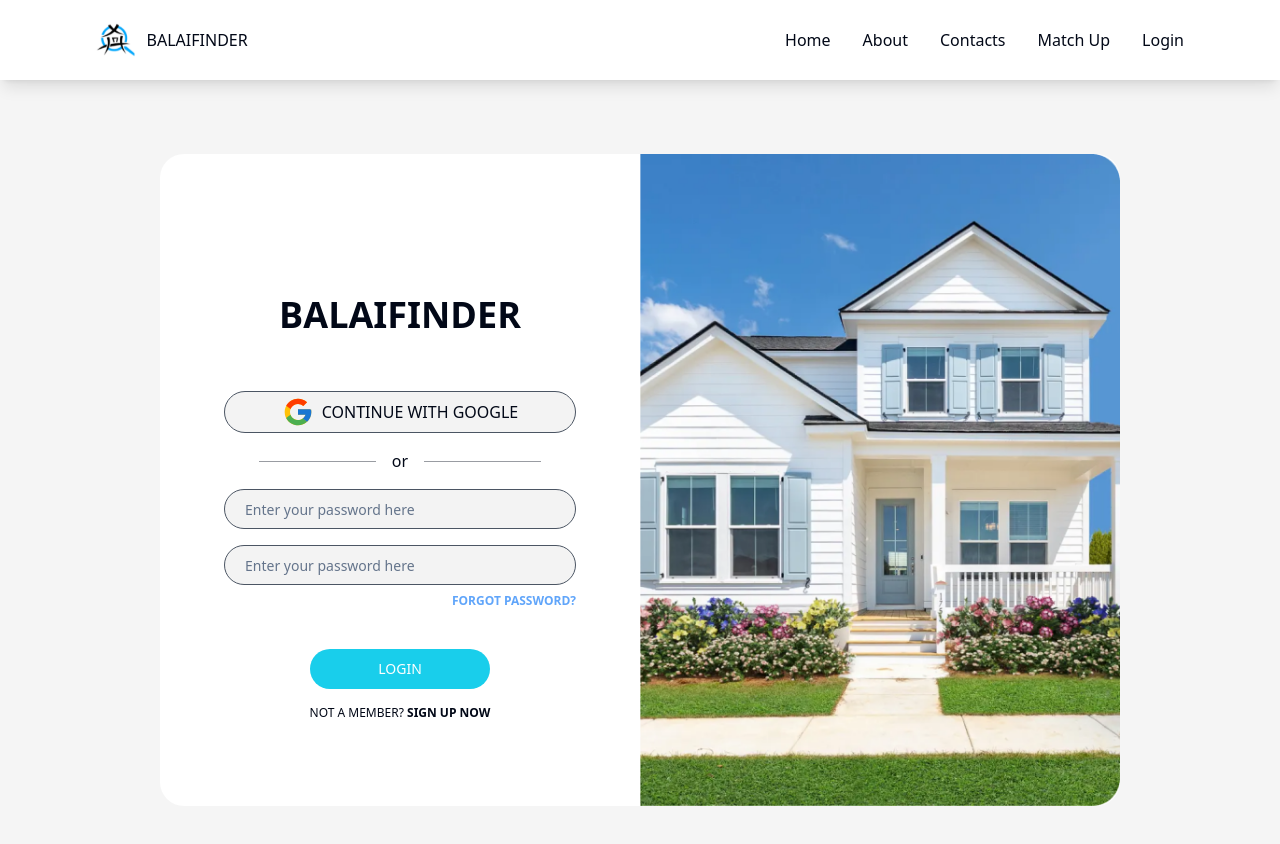
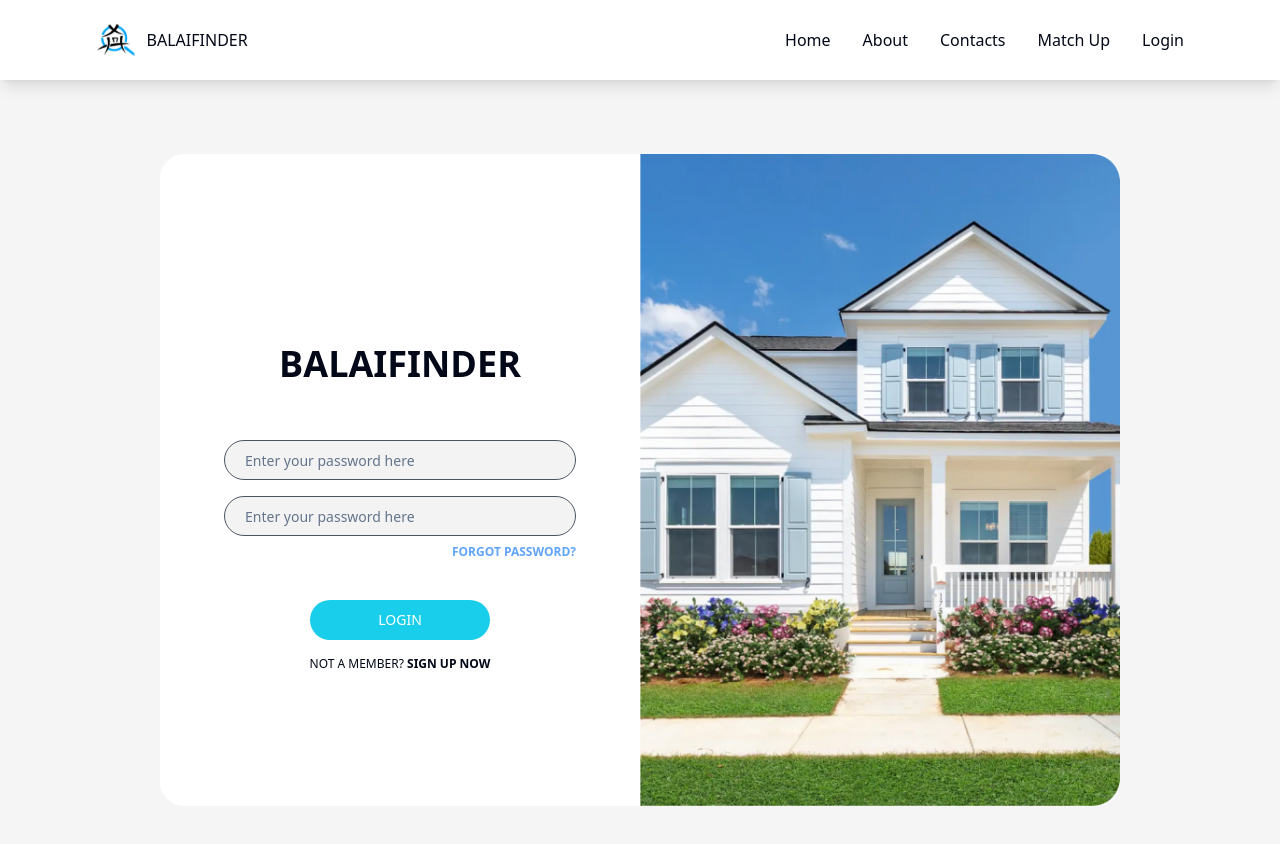
Before and after one commit to imcrysteeel/loginreactjs, a React (Vite) app: page /auth in a window 1280 px wide. Shown: the top 844 px of the page. Built offline with nearby package versions, Linux system fonts and the light colour scheme.

Commit message:
chore: Remove login with google

```diff
--- a/src/components/pages/auth/Login.jsx
+++ b/src/components/pages/auth/Login.jsx
@@ -55,14 +55,6 @@ const LoginPage = () => {
         <div className="w-[60rem] bg-white rounded-3xl overflow-hidden flex">
             <div className="flex flex-col items-center justify-center w-1/2 px-16 py-8">
                 <h1 className="text-4xl font-semibold uppercase my-14">BALAIFINDER</h1>
-                <button className="flex w-full border border-gray-600 bg-[#F3F3F3] rounded-full px-2 py-1 justify-center items-center gap-x-2 uppercase">
-                    <FcGoogle className="w-8 h-8" /> continue with google
-                </button>
-                <div className="flex items-center justify-center w-1/3 my-4 gap-x-4">
-                    <Separator className="bg-foreground/40"/>
-                    or
-                    <Separator className="bg-foreground/40"/>
-                </div>
                 <Form {...form}>
                     <form
                         className="flex flex-col items-center w-full"
```
